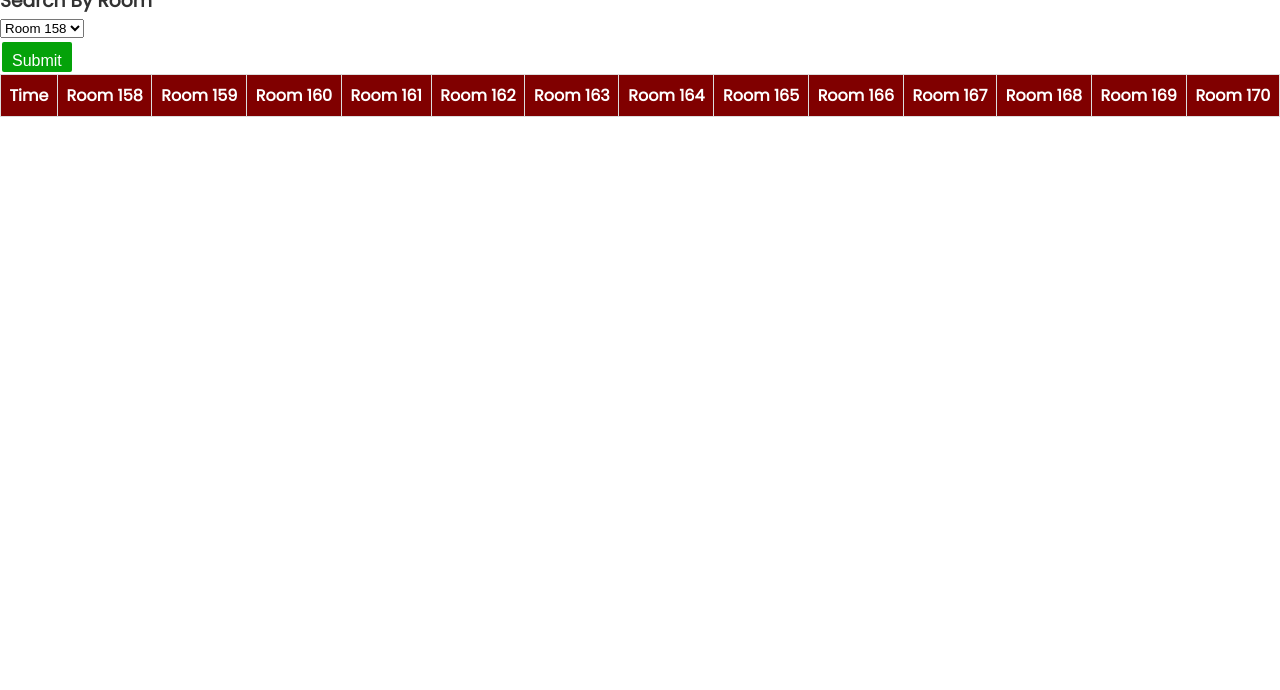
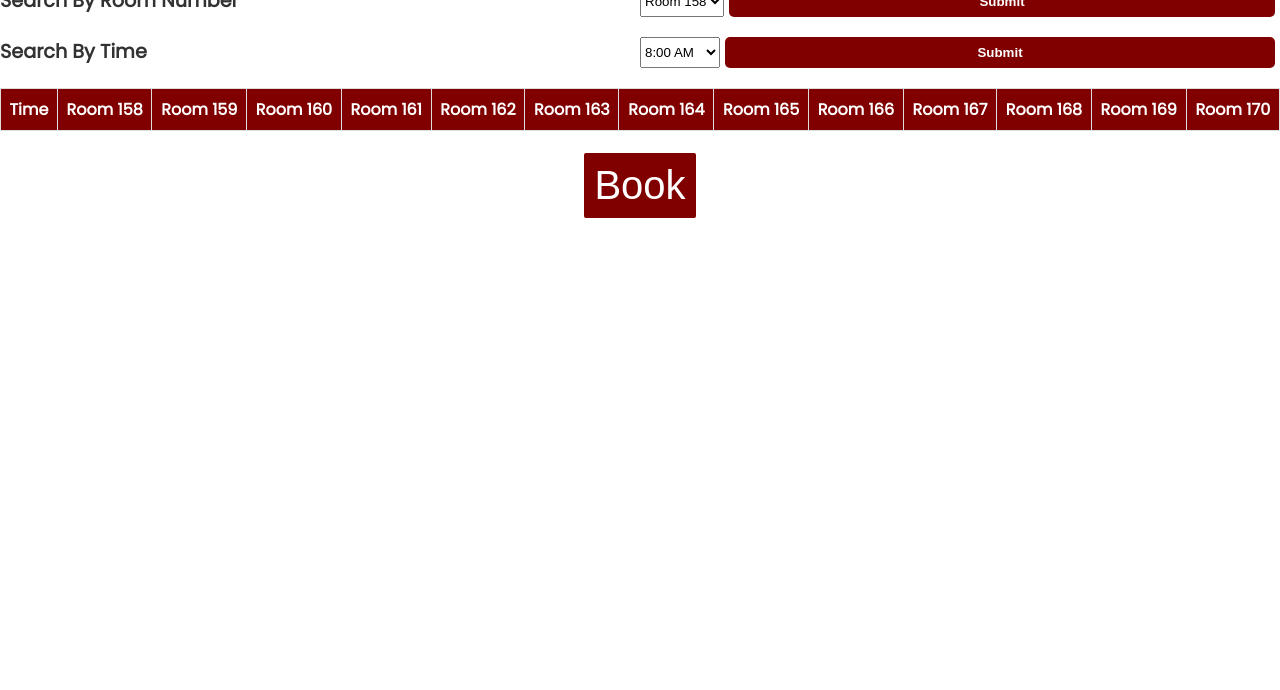
Before and after one commit to musicApprentice/PracticeBooker, a plain HTML site: page index.html in a window 1280 px wide. Shown: the part 110-800 px from the top of the page. Drawn offline with Linux system fonts and the light colour scheme; a script that the page names is missing.

Commit message:
tburnes2024 f ye baby!!!!

```diff
--- a/app.js
+++ b/app.js
@@ -1,4 +1,24 @@
 const db2 = new PouchDB('rooms2');
+let highlightedCell = null;
+let highlightedIndex = null;
+
+//Dropdown button for choose availability by room
+function addSubmitButton() {
+  const dropdownContainer = document.getElementById('dropdown-container');
+  const selectedOption = document.getElementById('dropdown').value;
+
+  // Create a submit button
+  const submitButton = document.createElement('button');
+  submitButton.textContent = 'Submit ' + selectedOption; // Change button text as needed
+  submitButton.onclick = function() {
+    // Perform actions when the submit button is clicked
+    submitButton.submit-button();
+    alert('Submitted ' + selectedOption);
+  };
+
+  // Append the submit button to the dropdown container
+  dropdownContainer.appendChild(submitButton);
+}
 
 const timeRoomData = [
   ["8:00 AM", "Available","Available","Available","Available","Available","Available","Available","Available","Available","Available","Available","Available","Available"],
@@ -130,17 +150,37 @@ function generateScheduleTable(data) {
   const tbody = document.getElementById('schedule-body');
   tbody.innerHTML = ''; // Clear existing content
 
+  // Function to toggle highlighting
+  function toggleHighlight(cell, index) {
+    // Remove highlight from all cells
+    const allCells = document.querySelectorAll('.time-slot');
+    allCells.forEach(cell => {
+      cell.classList.remove('highlighted');
+    });
+
+    // Highlight the clicked cell
+    cell.classList.add('highlighted');
+
+    // Update global variables
+    highlightedCell = cell;
+    highlightedIndex = index;
+  }
+
   // Loop through each row in the data array
-  data.forEach(rowData => {
+  data.forEach((rowData, rowIndex) => {
     const row = document.createElement('tr');
 
     // Loop through each item in the row
-    rowData.forEach(item => {
+    rowData.forEach((item, cellIndex) => {
       const cell = document.createElement('td');
+      cell.classList.add('time-slot'); // Add 'time-slot' class to each cell
       if (item === 'Available' || item === 'Booked') {
         const button = document.createElement('button');
         button.textContent = item;
-        button.onclick = () => toggleBooking(button);
+        button.onclick = () => {
+          toggleHighlight(cell, { rowIndex, cellIndex }); // Highlight the cell
+          //toggleBooking(button); // Perform booking or cancellation
+        };
         cell.appendChild(button);
       } else {
         cell.textContent = item;
@@ -151,15 +191,14 @@ function generateScheduleTable(data) {
     tbody.appendChild(row);
   });
 }
+// Function to handle button click (toggle booking status)
+// function toggleBooking(button) {
+//   button.classList.toggle('highlighted');
+//   //button.textContent = button.textContent === 'Available' ? 'Booked' : 'Booked';
+//   // You can add your logic here to handle booking/cancellation
 
-// Function to handle button click (toggle booking status)
-function toggleBooking(button) {
-  button.classList.toggle('highlighted');
-  //button.textContent = button.textContent === 'Available' ? 'Booked' : 'Booked';
-  // You can add your logic here to handle booking/cancellation
-
-  //set var to be passed on clicking booking button
-}
+//   //set var to be passed on clicking booking button
+// }
 
 // Generate the schedule table on page load
 window.onload = async function() {
@@ -168,3 +207,40 @@ window.onload = async function() {
   generateScheduleTable(data);
   initializeRooms();
 };
+
+function animateSearchByTime() {
+  const button = document.querySelector('.submit-button1');
+  button.classList.add('flash-animation');
+  setTimeout(function() {
+    button.classList.remove('flash-animation');
+  }, 250); // Adjust the duration of the flash as needed
+  // Call the searchByTime function after the animation is complete
+  setTimeout(searchByTime, 250); // Adjust the time as needed
+}
+
+function searchByTime() {
+
+  const time = document.getElementById('dropdown2').value;
+
+  //show animation before table updates:
+  const dropdown = document.getElementById('dropdown2');
+    dropdown.style.opacity = 1;
+
+
+  scheduleData.forEach((row) => row[0] == time? generateScheduleTable([row]): false);
+
+}
+
+function submitBooking() {
+  if (highlightedCell && highlightedIndex) {
+    console.log('Highlighted cell:', highlightedCell);
+    console.log('Highlighted index:', highlightedIndex);
+    const allCells = document.querySelectorAll('.time-slot');
+    allCells.forEach(cell => {
+      cell.classList.remove('highlighted');
+    });
+    // Perform actions using highlightedCell and highlightedIndex
+  } else {
+    console.log('Please Select a Time');
+  }
+}
--- a/index.html
+++ b/index.html
@@ -1,8 +1,9 @@
+
+
 <!DOCTYPE html>
 <html lang="en">
 <head>
     <script src="https://cdnjs.cloudflare.com/ajax/libs/pouchdb/7.2.2/pouchdb.min.js"></script>
-
     <meta charset="UTF-8" />
     <meta name="viewport" content="width=device-width, initial-scale=1.0" />
     <title>TodoList</title>
@@ -26,29 +27,55 @@
         <h2>
             Practice Room Scheduler
         </h2>
-        <h3>Search By Room</h3>
     </header>
 
-    <form>
-      <div id="dropdown-container">
-        <select id="dropdown">
-          <option value=1 >Room 158</option>
-          <option value=2 >Room 159</option>
-          <option value=3 >Room 160</option>
-          <option value=4 >Room 161</option>
-          <option value=5 >Room 162</option>
-          <option value=6 >Room 163</option>
-          <option value=7 >Room 164</option>
-          <option value=8 >Room 165</option>
-          <option value=9 >Room 166</option>
-          <option value=10 >Room 167</option>
-          <option value=11 >Room 168</option>
-          <option value=12 >Room 169</option>
-          <option value=13 >Room 170</option>
+    <div class="header-container">
+      <div class="header">Search By Room Number</div>
+      <div class="dropdown-container">
+        <select class="dropdown" id="dropdown1">
+          <option value="158">Room 158</option>
+        <option value="159">Room 159</option>
+        <option value="160">Room 160</option>
+        <option value="161">Room 161</option>
+        <option value="162">Room 162</option>
+        <option value="163">Room 163</option>
+        <option value="164">Room 164</option>
+        <option value="165">Room 165</option>
+        <option value="166">Room 166</option>
+        <option value="167">Room 167</option>
+        <option value="168">Room 168</option>
+        <option value="169">Room 169</option>
+        <option value="170">Room 170</option>
+          <!-- Add more options as needed -->
         </select>
-        <button onclick="addSubmitButton()" class="submit-button">Submit</button>
+        <button class="submit-button">Submit</button>
       </div>
-    </form>
+    </div>
+
+    <div class="header-container">
+      <div class="header">Search By Time</div>
+      <div class="dropdown-container">
+        <select class="dropdown" id="dropdown2">
+          <option value="8:00 AM">8:00 AM</option>
+          <option value="9:00 AM">9:00 AM</option>
+          <option value="10:00 AM">10:00 AM</option>
+          <option value="11:00 AM">11:00 AM</option>
+          <option value="12:00 PM">12:00 PM</option>
+          <option value="1:00 PM">1:00 PM</option>
+          <option value="2:00 PM">2:00 PM</option>
+          <option value="3:00 PM">3:00 PM</option>
+          <option value="4:00 PM">4:00 PM</option>
+          <option value="5:00 PM">5:00 PM</option>
+          <option value="6:00 PM">6:00 PM</option>
+          <option value="7:00 PM">7:00 PM</option>
+          <option value="8:00 PM">8:00 PM</option>
+          <option value="9:00 PM">9:00 PM</option>
+          <option value="10:00 APM">10:00 PM</option>
+          <!-- Add more options as needed -->
+        </select>
+        <button class="submit-button1" onclick="animateSearchByTime()">Submit</button>
+      </div>
+    </div>
     <table id="schedule">
       <thead>
         <tr>
@@ -72,12 +99,15 @@
         <!-- Data will be added here -->
       </tbody>
     </table>
-
+  <div class="container-submit">
+    <div class="button-container">
+      <button class="booking-button" onclick="submitBooking()">Book</button>
+    </div>
+  </div>
 
 
     <script src="./app.js">
 
     </script>
-
 </body>
 </html>
--- a/style.css
+++ b/style.css
@@ -22,6 +22,12 @@ h2 {
   font-size: 2rem;
   justify-content: center;
   display: flex;
+}
+
+h3{
+  font-size: 80%;
+  font-weight: bold;
+  color: black;
 }
 
 table {
@@ -50,23 +56,104 @@ button {
   background-color: yellow; /* Change to whatever highlight color you prefer */
 }
 
-.submit-button {
-  background-color: #04a209; /* Green */
+/* Hover effect */
+.submit-button:hover {
+  background-color: rgb(107, 40, 40);
+}
+
+.submit-button1:hover {
+  background-color: rgb(107, 40, 40);
+}
+
+.booking-button:hover{
+  background-color: rgb(107, 40, 40);
+}
+.booking-button {
+  font-weight: black;
+  background-color: maroon;
   border: none;
   color: white;
   padding: 10px 10px;
   text-align: center;
   text-decoration: none;
-  display: flex;
-  font-size: 16px;
+  font-size: 40px;
   margin: 2px 2px;
   cursor: pointer;
   border-radius: 2px;
   width: auto;
-  height: 30px;
+  height: auto;
+  justify-content: center;
+  align-items: center;
 }
 
-/* Hover effect */
-.submit-button:hover {
-  background-color: #45a049;
+.container {
+  display: flex;
+  justify-content: left;
+  align-items: center;
+  height: 20vh;
 }
+
+.container-submit {
+  display: flex;
+  justify-content: center; /* Center horizontally */
+  margin-top: 20px; /* Adjust margin as needed */
+}
+
+.button-container {
+  text-align: center;
+}
+
+.header-container {
+  display: flex;
+  justify-content: left;
+  margin-bottom: 20px;
+}
+
+.header {
+  font-size: larger;
+  font-weight: bold;
+  flex: 1;
+  margin-right: 5px; /* Adjusted margin */
+}
+
+.dropdown-container {
+  display: flex;
+  flex: 1;
+  justify-content: space-between;
+  margin-right: 5px; /* Adjusted margin */
+}
+
+.dropdown {
+  flex: 1;
+  margin-right: 5px; /* Adjusted margin */
+}
+
+.submit-button {
+  font-weight: bold;
+  padding: 8px 16px;
+  background-color: maroon;
+  color: white;
+  border: none;
+  border-radius: 5px;
+  cursor: pointer;
+}
+
+.submit-button1 {
+  font-weight: bold;
+  padding: 8px 16px;
+  background-color: maroon;
+  color: white;
+  border: none;
+  border-radius: 5px;
+  cursor: pointer;
+}
+
+@keyframes flash {
+  0% { opacity: 0; }
+  50% { opacity: 1; }
+  100% { opacity: 0; }
+}
+
+.flash-animation {
+  animation: flash 0.5s infinite; /* Adjust animation duration as needed */
+}
```
